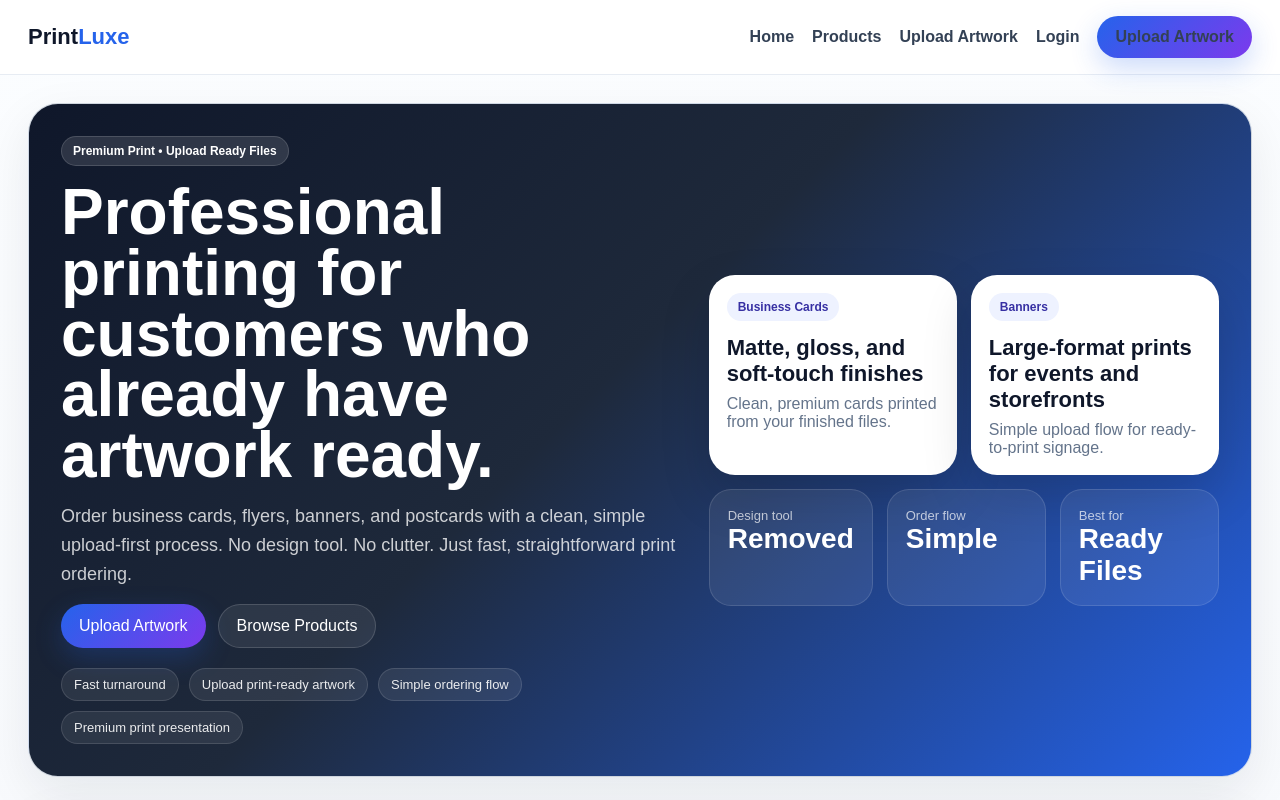
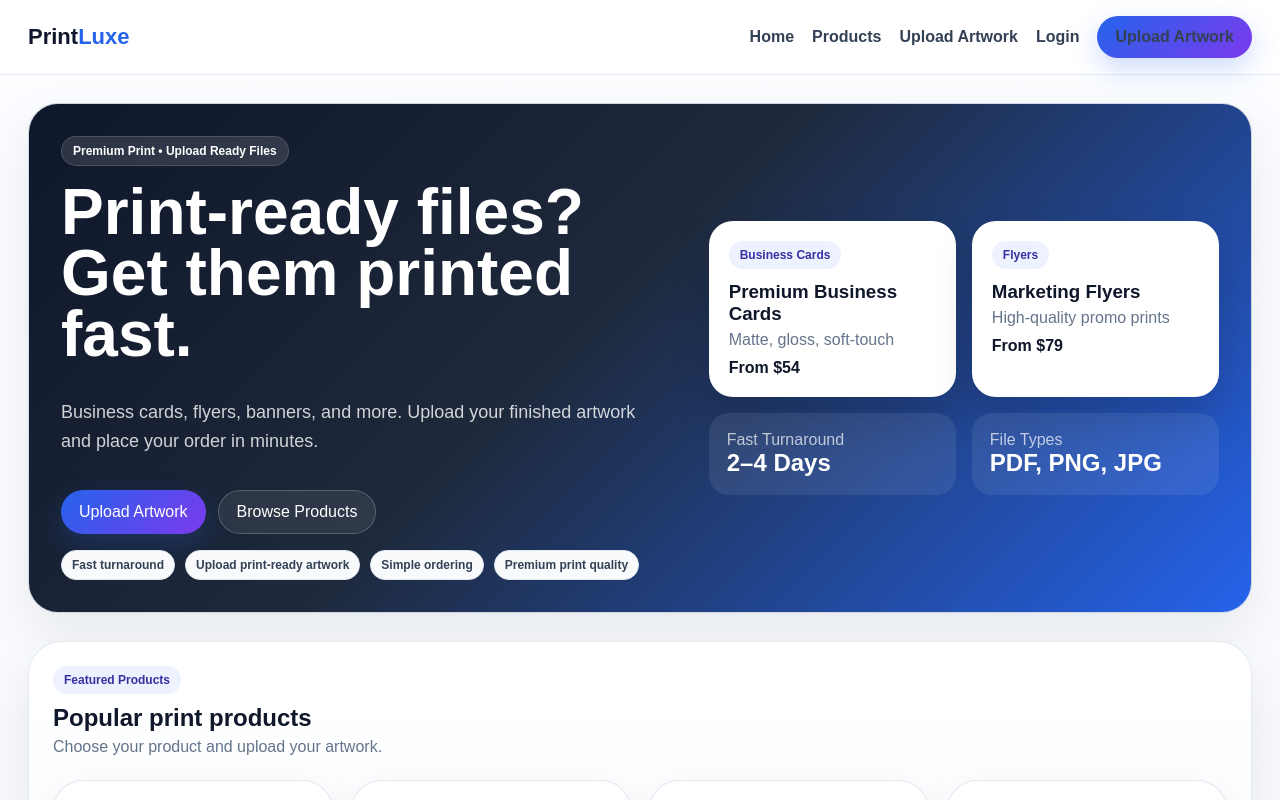
Before and after one commit to deworkenj-envision/Version-25a, a Next.js app: page / in a window 1280 px wide. Shown: the top 800 px of the page. Built offline with nearby package versions, Linux system fonts and the light colour scheme.

Commit message:
Update page.js

```diff
--- a/app/page.js
+++ b/app/page.js
@@ -1,8 +1,9 @@
-import { products, trustPoints } from "./lib/products";
+import { products } from "./lib/products";
 
 export default function HomePage() {
   return (
     <div className="grid" style={{ gap: 28 }}>
+      {/* HERO */}
       <section
         className="card"
         style={{
@@ -20,6 +21,7 @@ export default function HomePage() {
             padding: 32,
           }}
         >
+          {/* LEFT */}
           <div style={{ display: "grid", alignContent: "center", gap: 16 }}>
             <div
               style={{
@@ -41,27 +43,27 @@ export default function HomePage() {
                 fontSize: 64,
                 lineHeight: 0.95,
                 margin: 0,
-                maxWidth: 760,
+                maxWidth: 700,
               }}
             >
-              Professional printing for customers who already have artwork ready.
+              Print-ready files?
+              <br />
+              Get them printed fast.
             </h1>
 
             <p
               style={{
                 fontSize: 18,
                 lineHeight: 1.6,
-                color: "rgba(255,255,255,.78)",
-                margin: 0,
-                maxWidth: 700,
+                color: "rgba(255,255,255,.8)",
+                maxWidth: 600,
               }}
             >
-              Order business cards, flyers, banners, and postcards with a clean,
-              simple upload-first process. No design tool. No clutter. Just fast,
-              straightforward print ordering.
+              Business cards, flyers, banners, and more. Upload your finished
+              artwork and place your order in minutes.
             </p>
 
-            <div style={{ display: "flex", gap: 12, flexWrap: "wrap" }}>
+            <div style={{ display: "flex", gap: 12 }}>
               <a className="btn btn-primary" href="/upload">
                 Upload Artwork
               </a>
@@ -71,154 +73,107 @@ export default function HomePage() {
                 style={{
                   background: "rgba(255,255,255,.08)",
                   color: "#fff",
-                  border: "1px solid rgba(255,255,255,.15)",
+                  border: "1px solid rgba(255,255,255,.2)",
                 }}
               >
                 Browse Products
               </a>
             </div>
 
+            <div style={{ display: "flex", gap: 10, flexWrap: "wrap" }}>
+              <div className="finish">Fast turnaround</div>
+              <div className="finish">Upload print-ready artwork</div>
+              <div className="finish">Simple ordering</div>
+              <div className="finish">Premium print quality</div>
+            </div>
+          </div>
+
+          {/* RIGHT (PRODUCT STYLE) */}
           <div
             style={{
-                display: "flex",
-                gap: 10,
-                flexWrap: "wrap",
-                marginTop: 4,
+              display: "grid",
+              gridTemplateColumns: "1fr 1fr",
+              gap: 16,
+              alignContent: "center",
             }}
           >
-              {trustPoints.map((item) => (
             <div
-                  key={item}
               style={{
-                    padding: "8px 12px",
-                    borderRadius: 999,
-                    background: "rgba(255,255,255,.08)",
-                    border: "1px solid rgba(255,255,255,.12)",
-                    fontSize: 13,
-                    color: "rgba(255,255,255,.9)",
+                background: "#fff",
+                color: "#0f172a",
+                borderRadius: 24,
+                padding: 20,
+                boxShadow: "0 20px 40px rgba(0,0,0,.15)",
               }}
             >
-                  {item}
-                </div>
-              ))}
+              <div className="badge">Business Cards</div>
+              <h3 style={{ margin: "12px 0 6px" }}>
+                Premium Business Cards
+              </h3>
+              <div className="subtle">Matte, gloss, soft-touch</div>
+              <div style={{ fontWeight: 800, marginTop: 10 }}>
+                From $54
               </div>
             </div>
 
             <div
               style={{
-              display: "grid",
-              gap: 14,
-              alignContent: "center",
+                background: "#fff",
+                color: "#0f172a",
+                borderRadius: 24,
+                padding: 20,
+                boxShadow: "0 20px 40px rgba(0,0,0,.15)",
               }}
             >
-            <div
-              style={{
-                display: "grid",
-                gridTemplateColumns: "1fr 1fr",
-                gap: 14,
-              }}
-            >
-              <div
-                style={{
-                  background: "#ffffff",
-                  color: "#0f172a",
-                  borderRadius: 26,
-                  padding: 18,
-                  minHeight: 170,
-                  boxShadow: "0 20px 50px rgba(0,0,0,.15)",
-                }}
-              >
-                <div className="badge">Business Cards</div>
-                <h3 style={{ margin: "14px 0 8px", fontSize: 22 }}>
-                  Matte, gloss, and soft-touch finishes
+              <div className="badge">Flyers</div>
+              <h3 style={{ margin: "12px 0 6px" }}>
+                Marketing Flyers
               </h3>
-                <div className="subtle">
-                  Clean, premium cards printed from your finished files.
+              <div className="subtle">High-quality promo prints</div>
+              <div style={{ fontWeight: 800, marginTop: 10 }}>
+                From $79
               </div>
             </div>
 
             <div
               style={{
-                  background: "#ffffff",
-                  color: "#0f172a",
-                  borderRadius: 26,
-                  padding: 18,
-                  minHeight: 170,
-                  boxShadow: "0 20px 50px rgba(0,0,0,.15)",
-                }}
-              >
-                <div className="badge">Banners</div>
-                <h3 style={{ margin: "14px 0 8px", fontSize: 22 }}>
-                  Large-format prints for events and storefronts
-                </h3>
-                <div className="subtle">
-                  Simple upload flow for ready-to-print signage.
-                </div>
-              </div>
-            </div>
-
-            <div
-              style={{
-                display: "grid",
-                gridTemplateColumns: "1fr 1fr 1fr",
-                gap: 14,
-              }}
-            >
-              <div
-                style={{
                 background: "rgba(255,255,255,.08)",
-                  border: "1px solid rgba(255,255,255,.12)",
-                  borderRadius: 22,
+                borderRadius: 20,
                 padding: 18,
               }}
             >
-                <div style={{ color: "rgba(255,255,255,.7)", fontSize: 13 }}>
-                  Design tool
+              <div style={{ color: "rgba(255,255,255,.7)" }}>
+                Fast Turnaround
               </div>
-                <strong style={{ fontSize: 28 }}>Removed</strong>
+              <strong style={{ fontSize: 24 }}>2–4 Days</strong>
             </div>
 
             <div
               style={{
                 background: "rgba(255,255,255,.08)",
-                  border: "1px solid rgba(255,255,255,.12)",
-                  borderRadius: 22,
+                borderRadius: 20,
                 padding: 18,
               }}
             >
-                <div style={{ color: "rgba(255,255,255,.7)", fontSize: 13 }}>
-                  Order flow
+              <div style={{ color: "rgba(255,255,255,.7)" }}>
+                File Types
               </div>
-                <strong style={{ fontSize: 28 }}>Simple</strong>
-              </div>
-
-              <div
-                style={{
-                  background: "rgba(255,255,255,.08)",
-                  border: "1px solid rgba(255,255,255,.12)",
-                  borderRadius: 22,
-                  padding: 18,
-                }}
-              >
-                <div style={{ color: "rgba(255,255,255,.7)", fontSize: 13 }}>
-                  Best for
-                </div>
-                <strong style={{ fontSize: 28 }}>Ready Files</strong>
-              </div>
+              <strong style={{ fontSize: 24 }}>PDF, PNG, JPG</strong>
             </div>
           </div>
         </div>
       </section>
 
+      {/* PRODUCTS */}
       <section className="section-band">
         <div className="page-head" style={{ marginTop: 0 }}>
           <div>
             <div className="badge">Featured Products</div>
             <h2 style={{ margin: "10px 0 6px" }}>
-              Popular print products customers order most
+              Popular print products
             </h2>
             <div className="subtle">
-              Clear product choices with pricing cues and quick upload access.
+              Choose your product and upload your artwork.
             </div>
           </div>
         </div>
@@ -231,7 +186,7 @@ export default function HomePage() {
                 <div className="subtle">{item.size}</div>
               </div>
 
-              <h3 style={{ margin: 0 }}>{item.name}</h3>
+              <h3>{item.name}</h3>
               <div className="subtle">{item.lead}</div>
 
               <div className="finish-row">
@@ -242,7 +197,7 @@ export default function HomePage() {
                 ))}
               </div>
 
-              <div className="price">Starting at {item.starting}</div>
+              <div className="price">From {item.starting}</div>
 
               <a className="btn btn-primary" href="/upload">
                 Upload Artwork
@@ -252,15 +207,14 @@ export default function HomePage() {
         </div>
       </section>
 
+      {/* HOW IT WORKS */}
       <section className="section-band">
         <div className="page-head" style={{ marginTop: 0 }}>
           <div>
             <div className="badge">How It Works</div>
-            <h2 style={{ margin: "10px 0 6px" }}>
-              A faster path from finished artwork to checkout
-            </h2>
+            <h2>Simple print ordering</h2>
             <div className="subtle">
-              Built for customers who already know what they want to print.
+              Built for customers with ready-to-print files.
             </div>
           </div>
         </div>
@@ -268,23 +222,25 @@ export default function HomePage() {
         <div className="how-grid">
           <div className="how-card">
             <div className="how-number">1</div>
-            <h3>Choose a product</h3>
+            <h3>Choose product</h3>
             <div className="subtle">
               Select business cards, flyers, banners, or postcards.
             </div>
           </div>
+
           <div className="how-card">
             <div className="how-number">2</div>
             <h3>Upload artwork</h3>
             <div className="subtle">
-              Send your print-ready PDF, PNG, JPG, or SVG file.
+              Upload your finished file directly with your order.
             </div>
           </div>
+
           <div className="how-card">
             <div className="how-number">3</div>
-            <h3>Review and order</h3>
+            <h3>Checkout</h3>
             <div className="subtle">
-              Confirm the details and continue directly to checkout.
+              Review and complete your order in minutes.
             </div>
           </div>
         </div>
```
Lines whose indentation alone changed are shown as unchanged.
